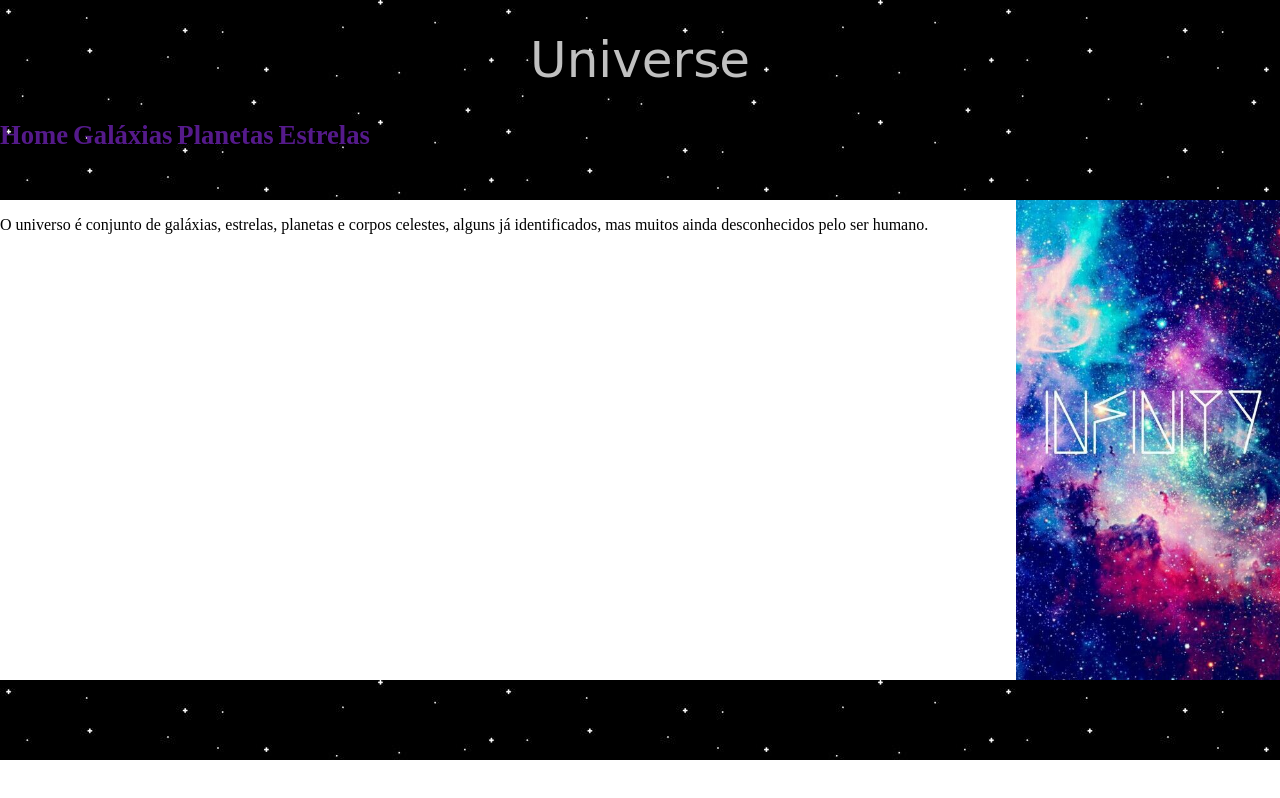
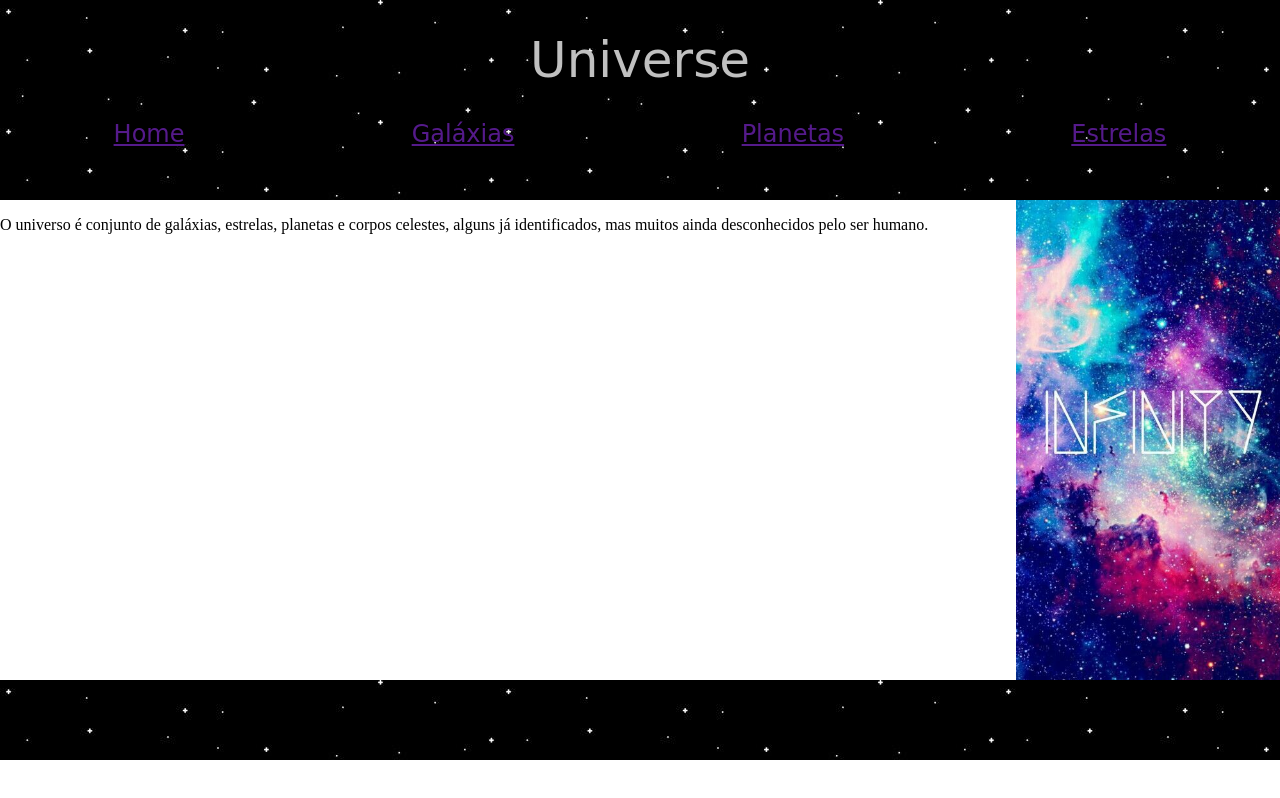
Before and after one commit to NessaPaixao/03-02-Responsividade, a plain HTML site: page index.html in a window 1280 px wide. Drawn offline with Linux system fonts and the light colour scheme; a web font is replaced by a local one.

Commit message:
Adicionar detalhes

```diff
--- a/index.html
+++ b/index.html
@@ -13,7 +13,7 @@
 
     <section> Universe </section>
     <nav>
-        <div id="mobile">
+        <div class="aa">
             <a href="">Home</a>
             <a href="">Galáxias</a>
             <a href="">Planetas</a>
--- a/style.css
+++ b/style.css
@@ -22,10 +22,9 @@ section{
 nav{
     grid-area: nav;
     background-image: url(banner.jpg);
-    color: white
+    color: white;
     font-family:'Mountains of Christmas', cursive;
-    font-size:15pt;
-    font-weight:800;
+    font-size: 18pt;
 
 }
 
@@ -65,13 +64,12 @@ footer{
                          'header aside aside aside'
                          'header aside aside aside'
                          'footer footer footer footer';
+    }
 
 }
 
-nav #mobile a{
-    text-decoration: none;
-    color: white
-    font-family: 'Mountains of Christmas', cursive;
-    font-size: 20pt;
-    font-weight: 800
+.aa{
+    display: flex;
+    align-items: center;
+    justify-content: space-around;
 }
```
